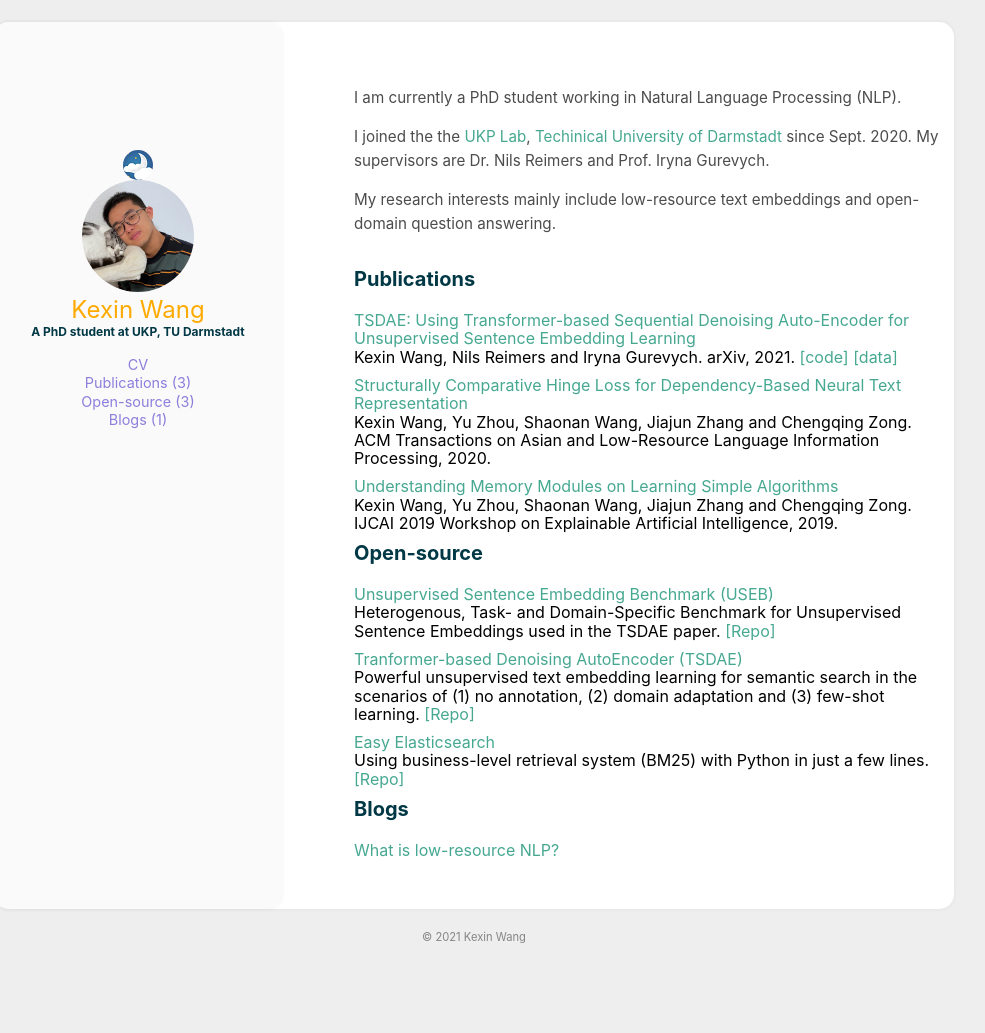
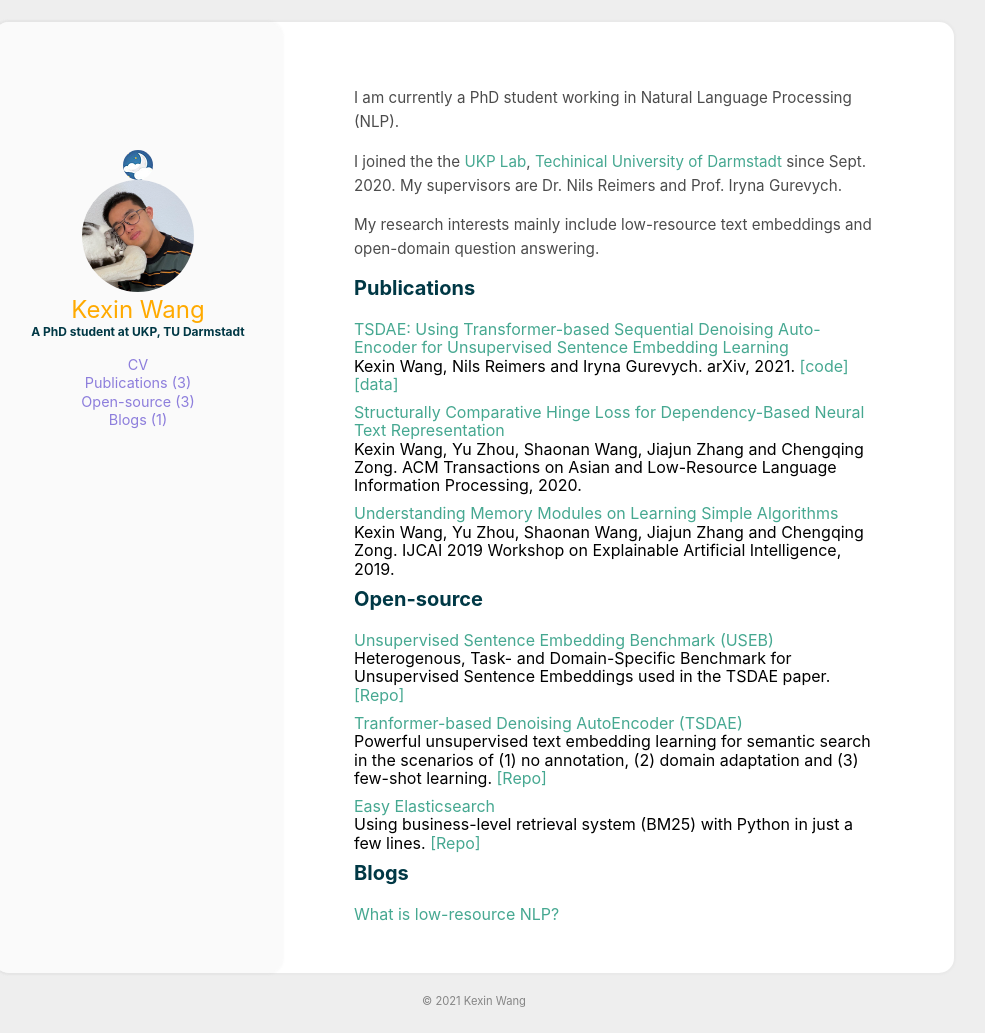
Before and after one commit to kwang2049/kwang2049.github.io, a Jekyll site: the page built from index.html, in a window 1280 px wide. Shown: the whole page, without its empty margins (166-1151 px from the left). Built offline with Jekyll 4.4.1, drawn with Linux system fonts in a browser that asks for light colours; before the commit the page ends 969 px from its top, so only the background shows below that.

Commit message:
redirecting error: should be lowercase; margin adjusting

```diff
--- a/_includes/header.html
+++ b/_includes/header.html
@@ -21,13 +21,13 @@
       </ul>
       {% endif %}
       {% for category in site.categories %}
-      {% capture cat_name %}{{ category | first }}{% endcapture %}
-      <ul class="nav_list">
-        <li class="nav_item">
-          <a href="{{ site.baseurl }}/categories/{{ cat_name }}" id="aa">{{ cat_name }}
-            ({{ category | last | size }})</a>
-        </li>
-      </ul>
+        {% capture cat_name %}{{ category | first | downcase }}{% endcapture %}
+        <ul class="nav_list">
+          <li class="nav_item">
+            <a href="{{ site.baseurl }}/categories/{{ cat_name }}" id="aa">{{ cat_name | capitalize }}
+              ({{ category | last | size }})</a>
+          </li>
+        </ul>
       {% endfor %}
     </nav>
   </div>
--- a/_includes/homepage.html
+++ b/_includes/homepage.html
@@ -1,4 +1,4 @@
-<section>
+<div class="archive">
   <p class="post_content">
     I am currently a PhD student working in Natural Language Processing (NLP).
   </p>
@@ -8,7 +8,7 @@
   <p class="post_content">
     My research interests mainly include low-resource text embeddings and open-domain question answering.
   </p>
-</section>
+</div>
 
 <div class="archive">
   {% for category in site.categories %}
--- a/assets/css/main.scss
+++ b/assets/css/main.scss
@@ -172,7 +172,7 @@
 .aboutme {
     @include breakpoint(medium) {
         max-width: 30rem;
-        margin-top: 5.5rem;
+        margin-top: 1.0rem;
 
         img {
             float: none;
@@ -212,6 +212,7 @@
     text-align: center;
     font-size: 1.3rem;
     margin-top: 7rem;
+    color: var(--post_text);
 }
 
 
@@ -242,12 +243,12 @@
     }
 
     @include breakpoint(medium) {
-        max-width: 49rem;
-        margin-top: 2rem;
+        max-width: 33rem;
+        margin-top: 1rem;
     }
 
     @include mobile-only {
-        margin-top: 2rem;
+        margin-top: 1rem;
         margin-left: 1.2rem;
         margin-right: 1.2rem;
     }
@@ -264,13 +265,14 @@
 .archive_title {
     word-wrap: normal;
     @include breakpoint(medium) {
-        max-width: 80%;
+        max-width: 70%;
     }
 }
 
 .archive_type {
     font-size: 2rem;
     font-weight: bold;
+    margin-top: 1rem;
     margin-bottom: 1rem;
 }
 
```
Also changed, not shown: 404.html (+4 -3 lines), _includes/archive.html (indentation only), assets/img/404.jpg (added).
